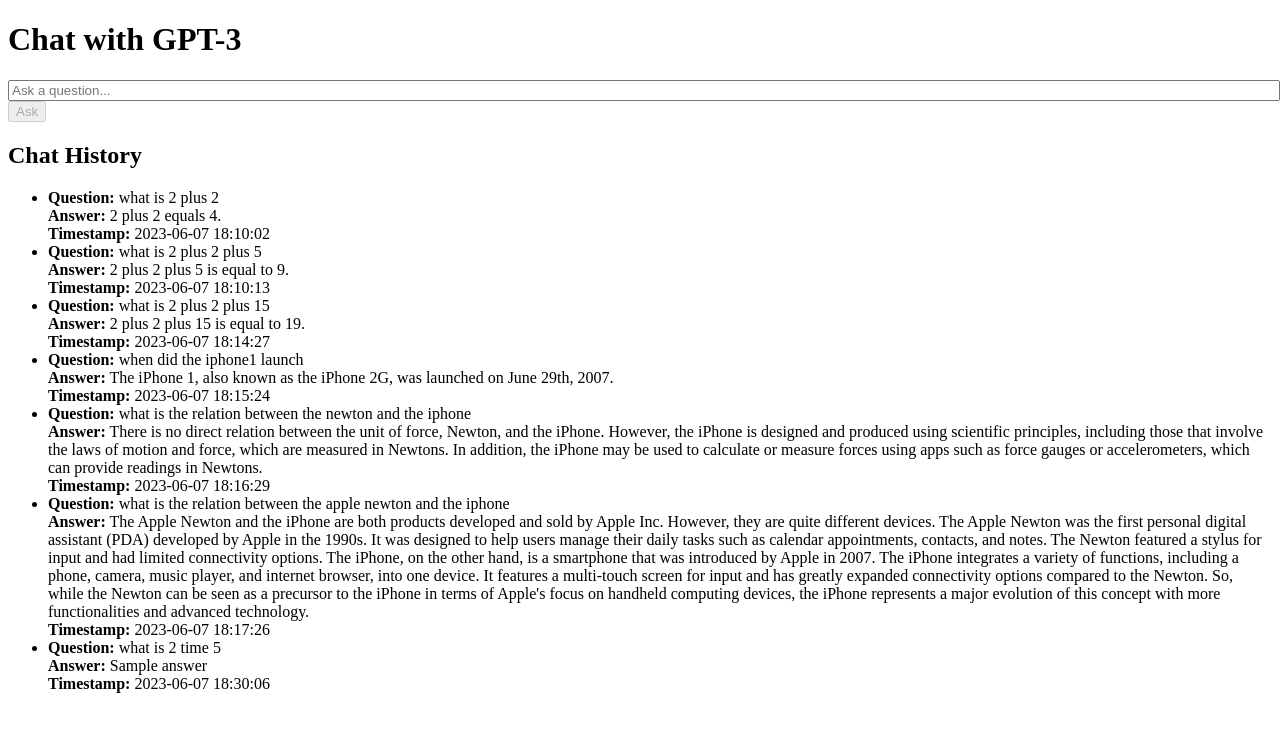
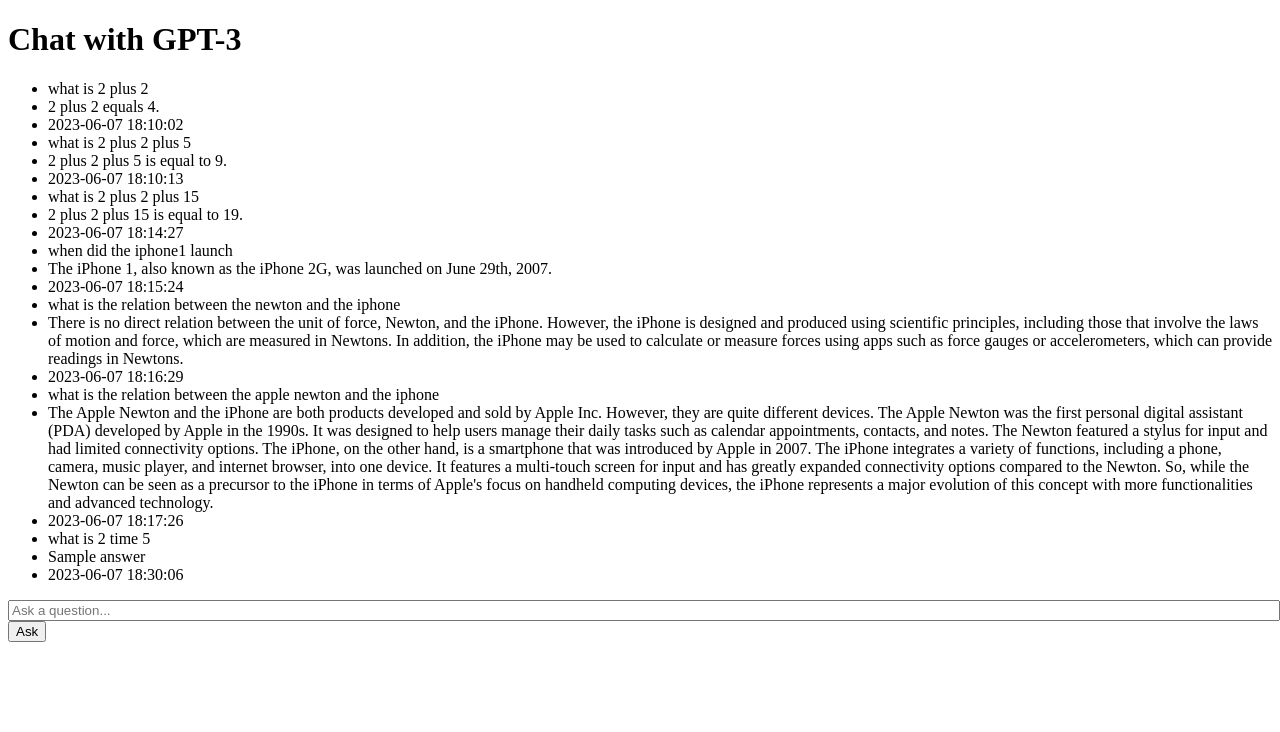
Before and after one commit to magicalbob/chat.ellisbs.co.uk, a Flask app: page / in a window 1280 px wide. Shown: the top 732 px of the page. Run offline with Flask 3, Linux system fonts and the light colour scheme; data comes from the database, SQL or seed files in the repository; both versions use the stored data as it was after the commit; some libraries are stand-ins or nearby versions.

Commit message:
auto updates chat_history as questions are asked

```diff
--- a/app.py
+++ b/app.py
@@ -1,13 +1,7 @@
 from flask import Flask, render_template, request, jsonify
 import sqlite3
-import openai
-from datetime import datetime
-
-import os
 
 app = Flask(__name__)
-
-openai.api_key = os.getenv("OPENAI_API_KEY")
 
 # Database connection
 def get_db_connection():
@@ -15,28 +9,14 @@
     conn.row_factory = sqlite3.Row
     return conn
 
-# Create chat_history table if it doesn't exist
-def create_chat_history_table():
-    conn = get_db_connection()
-    db_cursor = conn.cursor()
-    db_cursor.execute(
-        """
-        CREATE TABLE IF NOT EXISTS chat_history (
-            id INTEGER PRIMARY KEY AUTOINCREMENT,
-            question TEXT,
-            answer TEXT,
-            timestamp TEXT DEFAULT CURRENT_TIMESTAMP
-        )
-        """
-    )
-    conn.commit()
-    conn.close()
-
-create_chat_history_table()
-
 # Home route
 @app.route('/')
 def home():
+    return render_template('index.html')
+
+# Chat history route
+@app.route('/chat_history')
+def chat_history():
     # Retrieve chat history from the database
     conn = get_db_connection()
     db_cursor = conn.cursor()
@@ -44,41 +24,24 @@
     chat_history = db_cursor.fetchall()
     conn.close()
 
-    return render_template('index.html', chat_history=chat_history)
+    return render_template('chat_history.html', chat_history=chat_history)
 
 # Ask route
 @app.route('/ask', methods=['POST'])
 def ask():
     question = request.json['question']
-    print(f"Received question: {question}")
-    retries = 5
-    for i in range(retries):
-        try:
-            response = openai.ChatCompletion.create(
-                model="gpt-3.5-turbo",
-                messages=[
-                    {"role": "system", "content": "You are a helpful assistant."},
-                    {"role": "user", "content": question}
-                ],
-            )
-            answer = response.choices[0].message['content']
-            print(f"API response: {answer}")
 
-            # Store the question, answer, and timestamp in the database
-            conn = get_db_connection()
-            db_cursor = conn.cursor()
-            db_cursor.execute("INSERT INTO chat_history (question, answer) VALUES (?, ?)",
-                              (question, answer))
-            conn.commit()
-            conn.close()
+    # Call OpenAI API and get the answer
+    answer = "Sample answer"
 
-            return jsonify(question=question, answer=answer)
-        except openai.error.RateLimitError:
-            if i < retries - 1:  # if it's not the last try
-                time.sleep(10)  # wait for 10 seconds before trying again
-            else:
-                return jsonify(error="API is overloaded, please try again later."), 503
+    # Store the question, answer, and timestamp in the database
+    conn = get_db_connection()
+    db_cursor = conn.cursor()
+    db_cursor.execute("INSERT INTO chat_history (question, answer) VALUES (?, ?)", (question, answer))
+    conn.commit()
+    conn.close()
 
+    return jsonify(question=question, answer=answer)
 
 if __name__ == "__main__":
     app.run(host='0.0.0.0', port=8080, debug=True)
--- /dev/null
+++ b/templates/chat_history.html
@@ -0,0 +1,7 @@
+<ul id="chat-history">
+  {% for entry in chat_history %}
+    <li>{{ entry.question }}</li>
+    <li>{{ entry.answer }}</li>
+    <li>{{ entry.timestamp }}</li>
+  {% endfor %}
+</ul>
--- a/templates/index.html
+++ b/templates/index.html
@@ -23,42 +23,84 @@
     <script src="https://ajax.googleapis.com/ajax/libs/jquery/3.5.1/jquery.min.js"></script>
     <script src="https://cdnjs.cloudflare.com/ajax/libs/showdown/2.1.0/showdown.min.js"></script>
     <script>
-    document.addEventListener("DOMContentLoaded", function() {
-        const questionInput = document.getElementById("question-input");
-        const askButton = document.getElementById("ask-button");
+    // Convert Markdown to HTML using Showdown
+    var converter = new showdown.Converter();
 
-        questionInput.addEventListener("input", function() {
-            askButton.disabled = questionInput.value.trim() === "";
-        });
+    // Function to update the chat history
+    function updateChatHistory() {
+        $.ajax({
+            url: "/chat_history",
+            type: "get",
+            success: function(response) {
+                // Update the chat history section
+                var chatHistoryElement = $("#chat-history");
+                chatHistoryElement.html(response);
 
-        questionInput.addEventListener("keypress", function(event) {
-            if (event.key === "Enter") {
-                event.preventDefault();
-                if (questionInput.value.trim() !== "") {
-                    askButton.click();
-                }
+                // Scroll to the bottom of the chat history
+                chatHistoryElement.scrollTop(chatHistoryElement[0].scrollHeight);
+            },
+            error: function(jqXHR, textStatus, errorThrown) {
+                console.log("Error: " + textStatus);
             }
         });
-    });
-</script>
+    }
 
+    // Function to handle the "Ask" button click
+    function askQuestion() {
+        var questionInput = $("#question-input");
+        var question = questionInput.val().trim();
+
+        if (question !== "") {
+            // Disable the input and button during the API request
+            questionInput.prop("disabled", true);
+            $("#ask-button").prop("disabled", true);
+
+            $.ajax({
+                url: "/ask",
+                type: "post",
+                data: JSON.stringify({ question: question }),
+                contentType: "application/json",
+                success: function(response) {
+                    // Clear the input field and enable it and the button
+                    questionInput.val("");
+                    questionInput.prop("disabled", false);
+                    $("#ask-button").prop("disabled", false);
+
+                    // Update the chat history after asking the question
+                    updateChatHistory();
+                },
+                error: function(jqXHR, textStatus, errorThrown) {
+                    console.log("Error: " + textStatus);
+                }
+            });
+        }
+    }
+
+    // Function to initialize the app
+    function initializeApp() {
+        // Update the chat history initially
+        updateChatHistory();
+
+        // Add event listener to the "Ask" button
+        $("#ask-button").click(askQuestion);
+
+        // Add event listener to the question input field
+        $("#question-input").keypress(function(event) {
+            if (event.which === 13) { // Enter key
+                askQuestion();
+                return false;
+            }
+        });
+    }
+
+    // Initialize the app when the DOM is ready
+    $(document).ready(initializeApp);
+    </script>
 </head>
 <body>
     <h1>Chat with GPT-3</h1>
+    <div id="chat-history"></div>
     <input id="question-input" type="text" placeholder="Ask a question...">
-    <button id="ask-button" disabled>Ask</button>
-    <div id="loading-message" style="display: none;">Processing...</div>
-    <div id="answer"></div>
-
-    <!-- Display chat history -->
-    <h2>Chat History</h2>
-    <ul>
-        {% for entry in chat_history %}
-        <li>
-            <strong>Question:</strong> {{ entry.question }}<br>
-            <strong>Answer:</strong> {{ entry.answer }}<br>
-            <strong>Timestamp:</strong> {{ entry.timestamp }}
-        </li>
-        {% endfor %}
-    </ul>
+    <button id="ask-button">Ask</button>
 </body>
+</html>
```
Also changed, not shown: chat_history.db.
